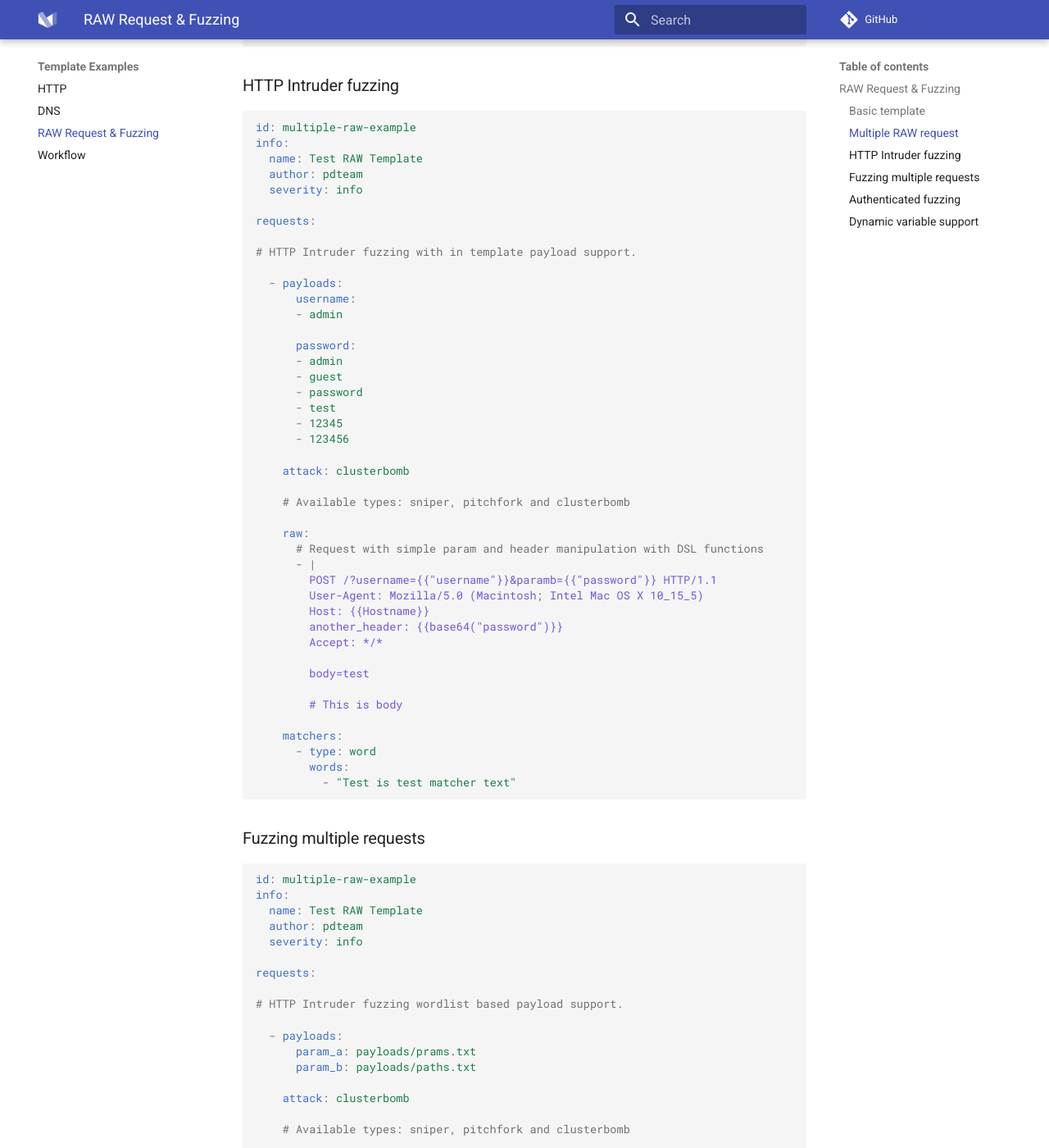
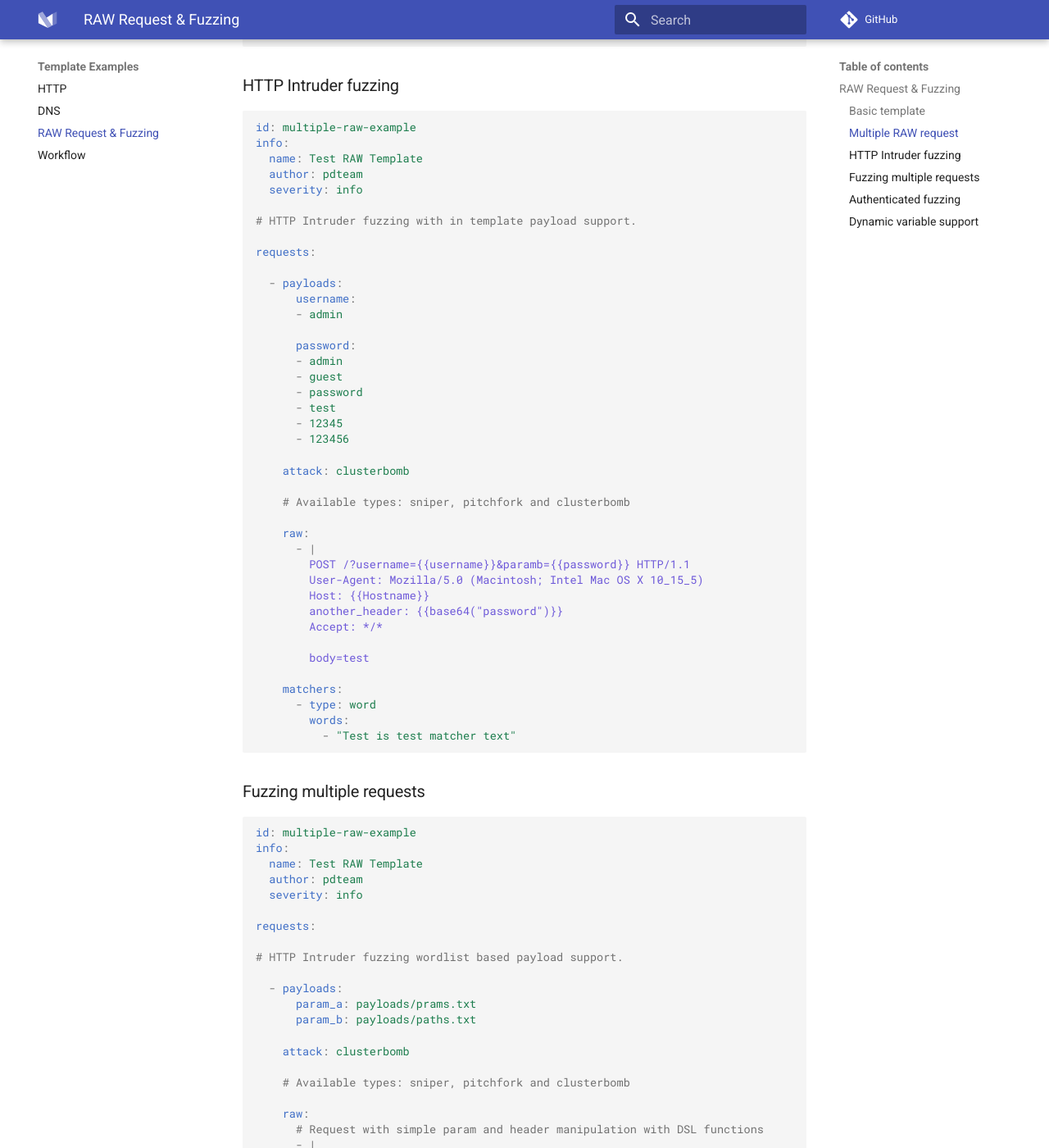
Before and after one commit to projectdiscovery/nuclei-docs, an MkDocs documentation site: the page built from docs/examples/raw.md, in a window 1280 px wide and 1400 px high, scrolled down 1453 px. Shown: the whole window at 82% size. Built offline with MkDocs 1.6.1 and Material for MkDocs 9.7.7, drawn with Linux system fonts in a browser that asks for light colours; comment, search, counter and statistics services are not loaded.

Commit message:
Update raw.md

```diff
--- a/docs/examples/raw.md
+++ b/docs/examples/raw.md
@@ -75,9 +75,9 @@ info:
   author: pdteam
   severity: info
 
+# HTTP Intruder fuzzing with in template payload support.
+
 requests:
-
-# HTTP Intruder fuzzing with in template payload support.
 
   - payloads:
       username:
@@ -96,17 +96,14 @@ requests:
     # Available types: sniper, pitchfork and clusterbomb
 
     raw:
-      # Request with simple param and header manipulation with DSL functions
       - |
-        POST /?username={{"username"}}&paramb={{"password"}} HTTP/1.1
+        POST /?username={{username}}&paramb={{password}} HTTP/1.1
         User-Agent: Mozilla/5.0 (Macintosh; Intel Mac OS X 10_15_5)
         Host: {{Hostname}}
         another_header: {{base64("password")}}
         Accept: */*
 
         body=test
-
-        # This is body
 
     matchers:
       - type: word
```
